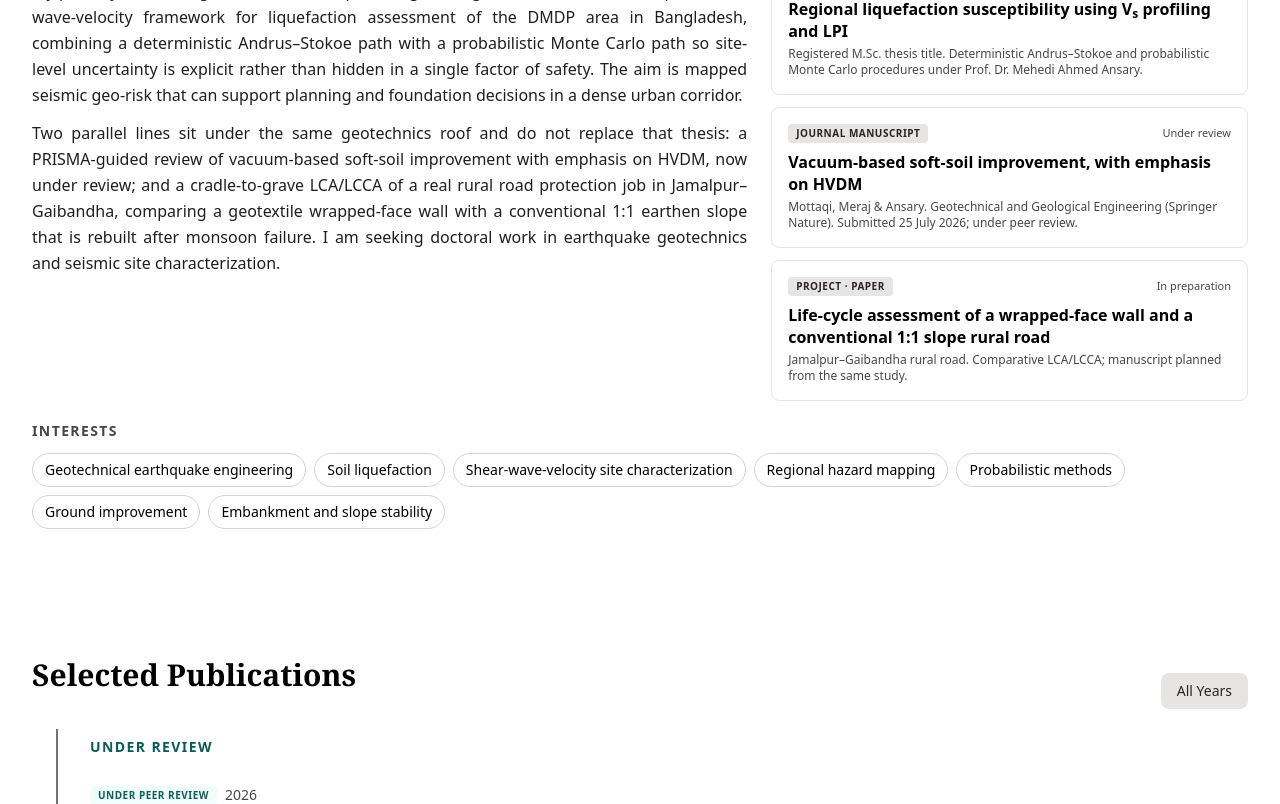
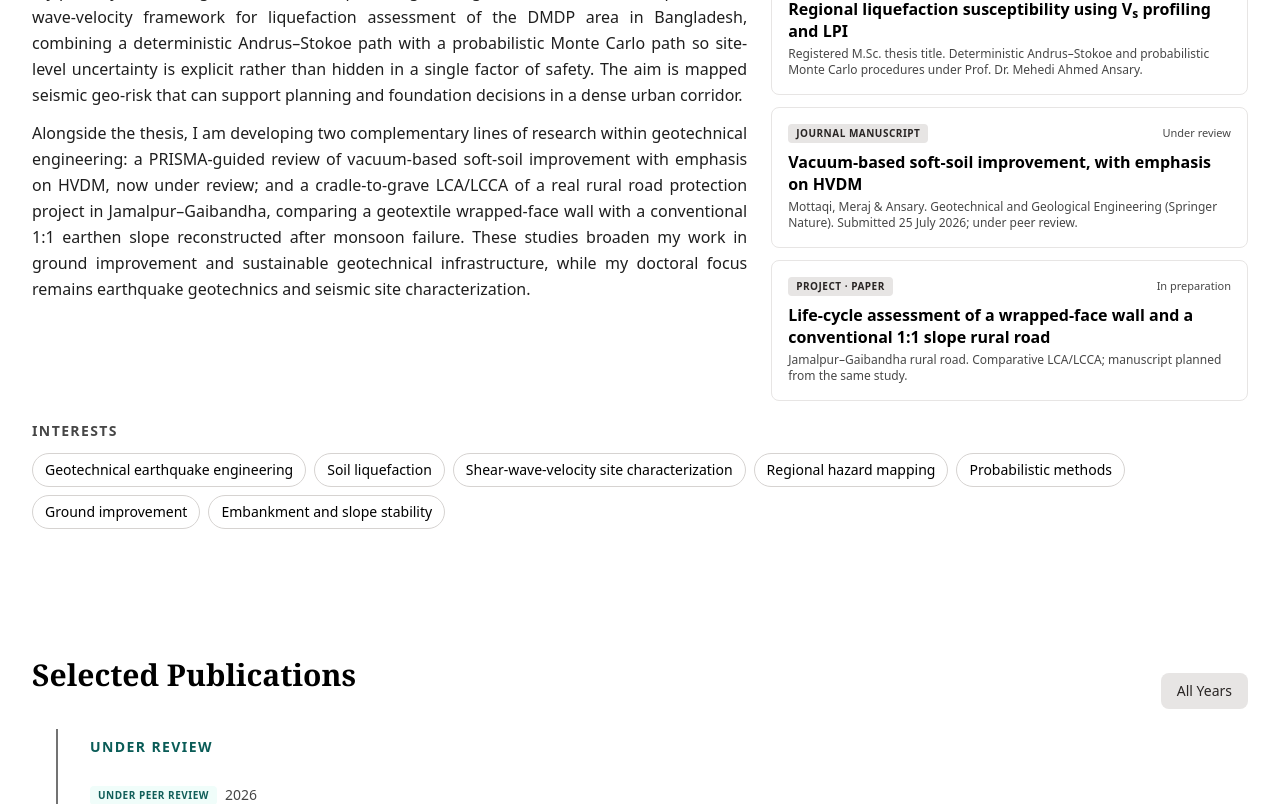
Before and after one commit to enamulislammeraj25-rin/portfolio-xrin, a React (Create React App) app: page / in a window 1280 px wide. Shown: the part 1280-2084 px from the top of the page. Built offline with nearby package versions, Linux system fonts and the light colour scheme.

Commit message:
Hide pending test scores and refine research wording

```diff
--- a/src/App.js
+++ b/src/App.js
@@ -45,6 +45,8 @@ export default function App() {
   // Set true to restore the old Research Interests graph + side list.
   const SHOW_LEGACY_RESEARCH_GRAPH = false;
   const SHOW_CITATION_GRAPH = false;
+  // Keep IELTS/GRE data and UI code available; show once real scores are ready.
+  const SHOW_STANDARDIZED_TESTS = false;
   const [hobbiesModalOpen, setHobbiesModalOpen] = useState(false);
 
   // --- SEARCH STATE ---
@@ -1127,7 +1129,7 @@ export default function App() {
                     My primary work is in geotechnical earthquake engineering. The M.Sc. thesis develops a shear-wave-velocity framework for liquefaction assessment of the DMDP area in Bangladesh, combining a deterministic Andrus–Stokoe path with a probabilistic Monte Carlo path so site-level uncertainty is explicit rather than hidden in a single factor of safety. The aim is mapped seismic geo-risk that can support planning and foundation decisions in a dense urban corridor.
                  </p>
                  <p className="text-base leading-relaxed opacity-80 text-justify mt-3">
-                    Two parallel lines sit under the same geotechnics roof and do not replace that thesis: a PRISMA-guided review of vacuum-based soft-soil improvement with emphasis on HVDM, now under review; and a cradle-to-grave LCA/LCCA of a real rural road protection job in Jamalpur–Gaibandha, comparing a geotextile wrapped-face wall with a conventional 1:1 earthen slope that is rebuilt after monsoon failure. I am seeking doctoral work in earthquake geotechnics and seismic site characterization.
+                    Alongside the thesis, I am developing two complementary lines of research within geotechnical engineering: a PRISMA-guided review of vacuum-based soft-soil improvement with emphasis on HVDM, now under review; and a cradle-to-grave LCA/LCCA of a real rural road protection project in Jamalpur–Gaibandha, comparing a geotextile wrapped-face wall with a conventional 1:1 earthen slope reconstructed after monsoon failure. These studies broaden my work in ground improvement and sustainable geotechnical infrastructure, while my doctoral focus remains earthquake geotechnics and seismic site characterization.
                  </p>
                  </div>
                  <div className="flex flex-col gap-3">
@@ -1586,7 +1588,7 @@ export default function App() {
             </div>
 
             {/* Nested Timeline for Tests - CHANGED TO VERTICAL LIST */}
-            {PORTFOLIO_DATA.tests && (
+            {SHOW_STANDARDIZED_TESTS && PORTFOLIO_DATA.tests && (
                 <div>
                         <h3 className="text-xl font-bold mb-6 opacity-80">Standardized Tests & Languages</h3>
                         <div className={`border-l-2 py-2 ml-3 md:ml-6 ${(isLight) ? 'border-neutral-500' : 'border-white/30'}`}>
```
